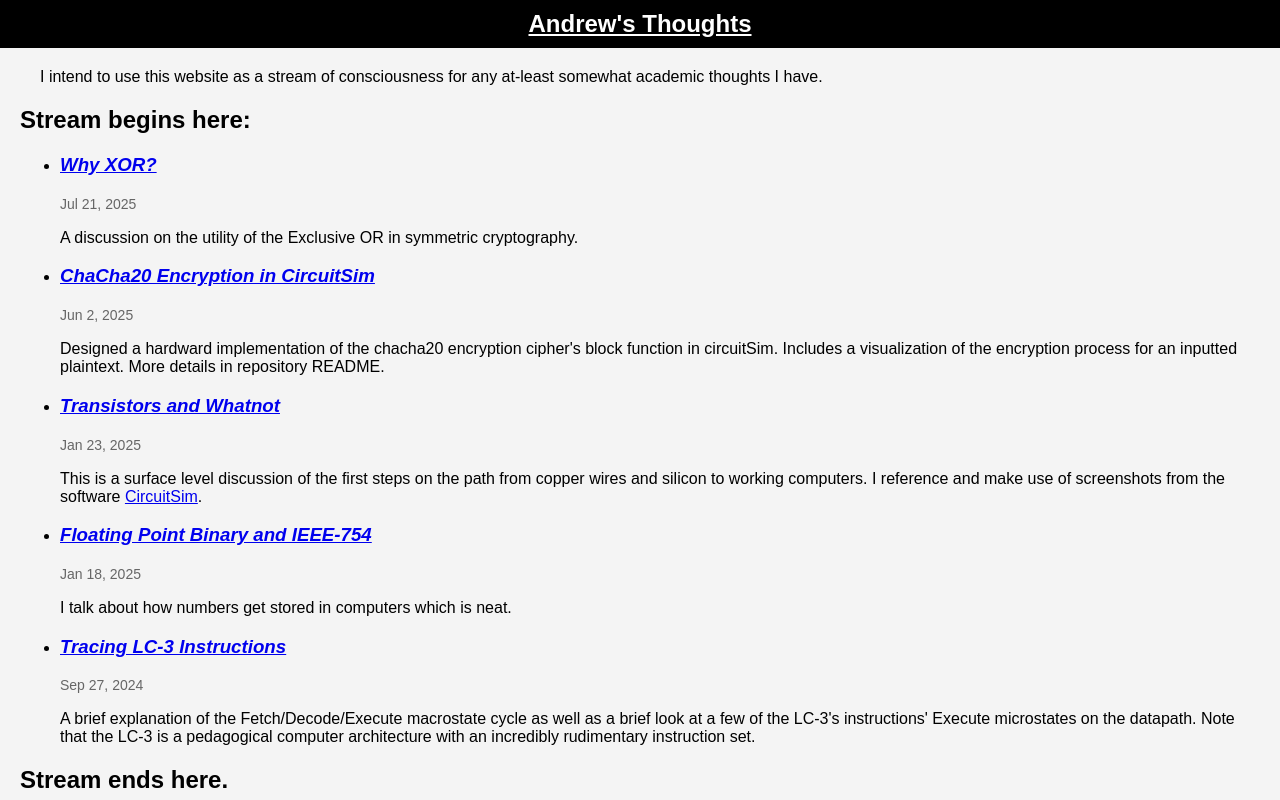
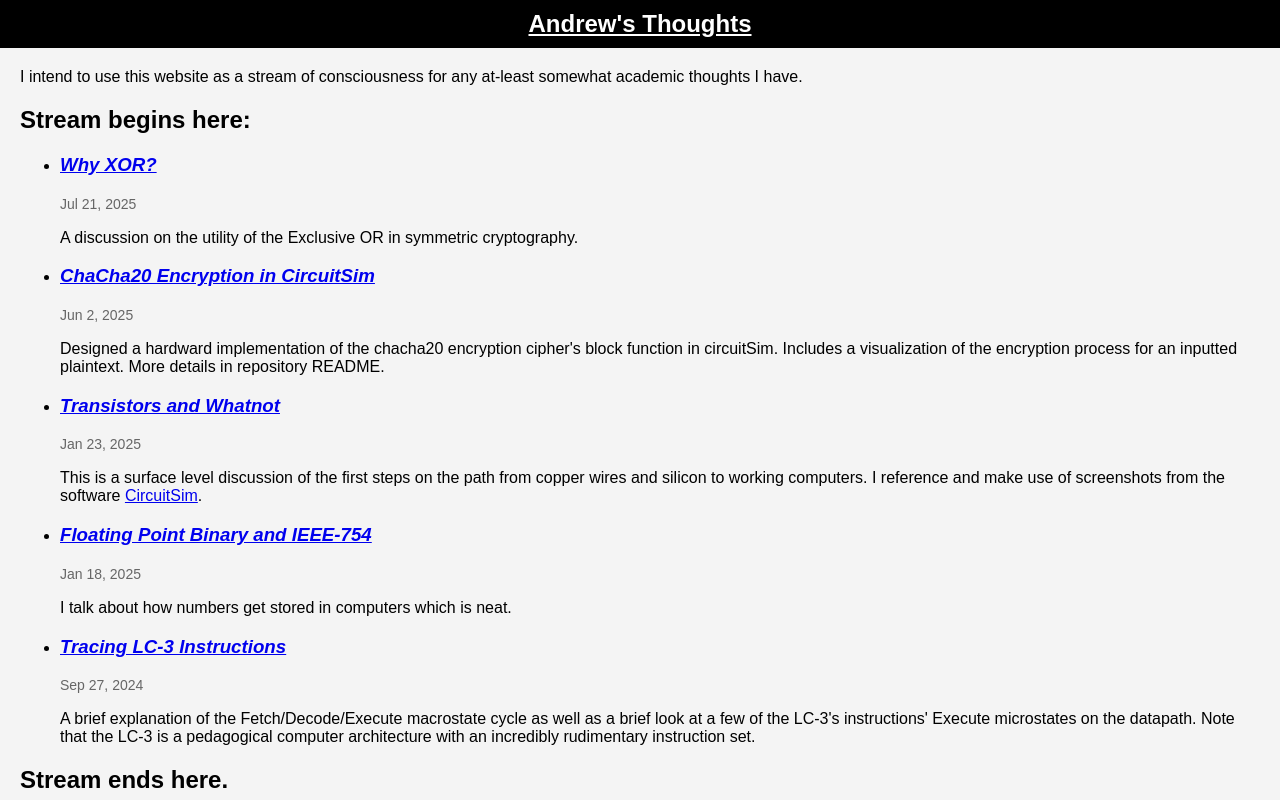
Before and after one commit to AcBurggg/Andrew-thoughts, a plain HTML site: page index.html in a window 1280 px wide. Shown: the top 800 px of the page. Drawn offline with nearby package versions, Linux system fonts and the light colour scheme.

Commit message:
margin changes

```diff
--- a/index.html
+++ b/index.html
@@ -17,9 +17,7 @@
         <a class="site-title">Andrew's Thoughts</a>
     </header>
     <main class="page-content">
-        <div class="page-description">
             <p>I intend to use this website as a stream of consciousness for any at-least somewhat academic thoughts I have.</p>
-        </div>
             <h2>Stream begins here:</h2>
 
             <div class="collectionIndex">
```
